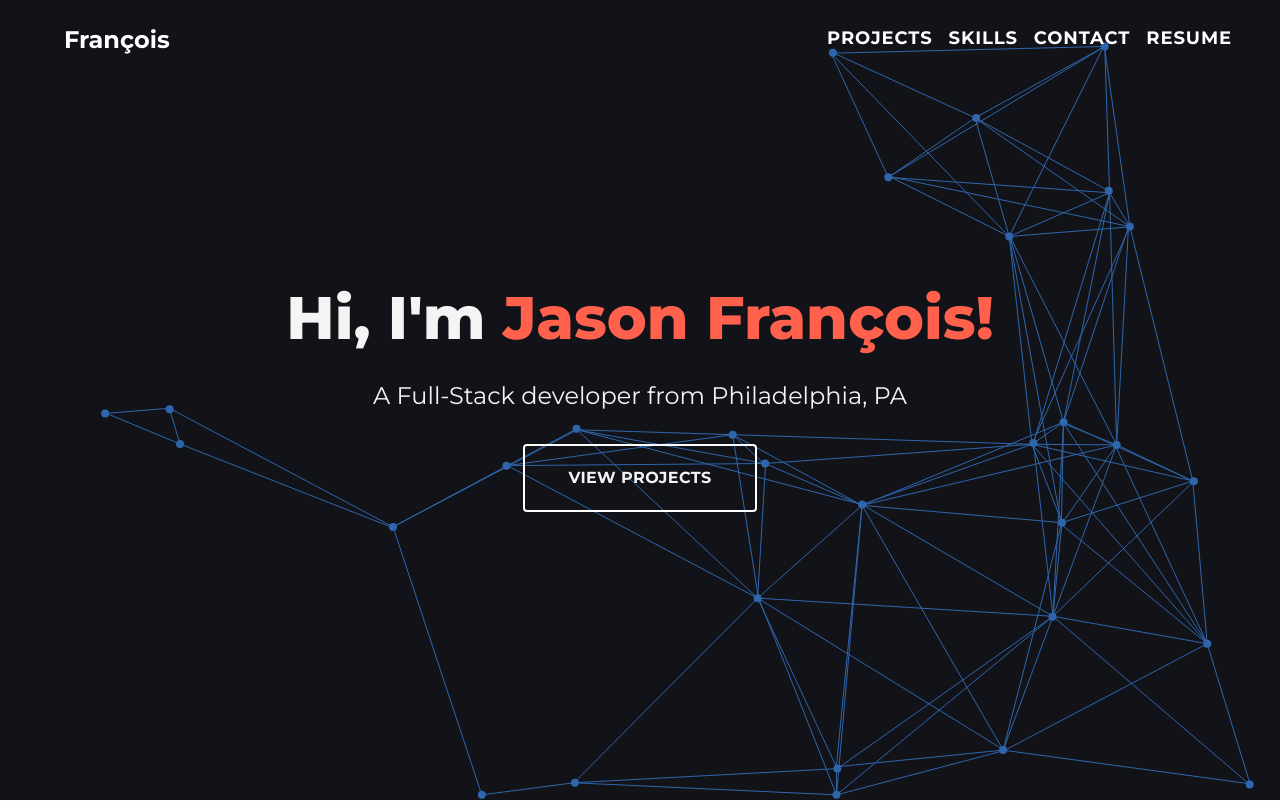
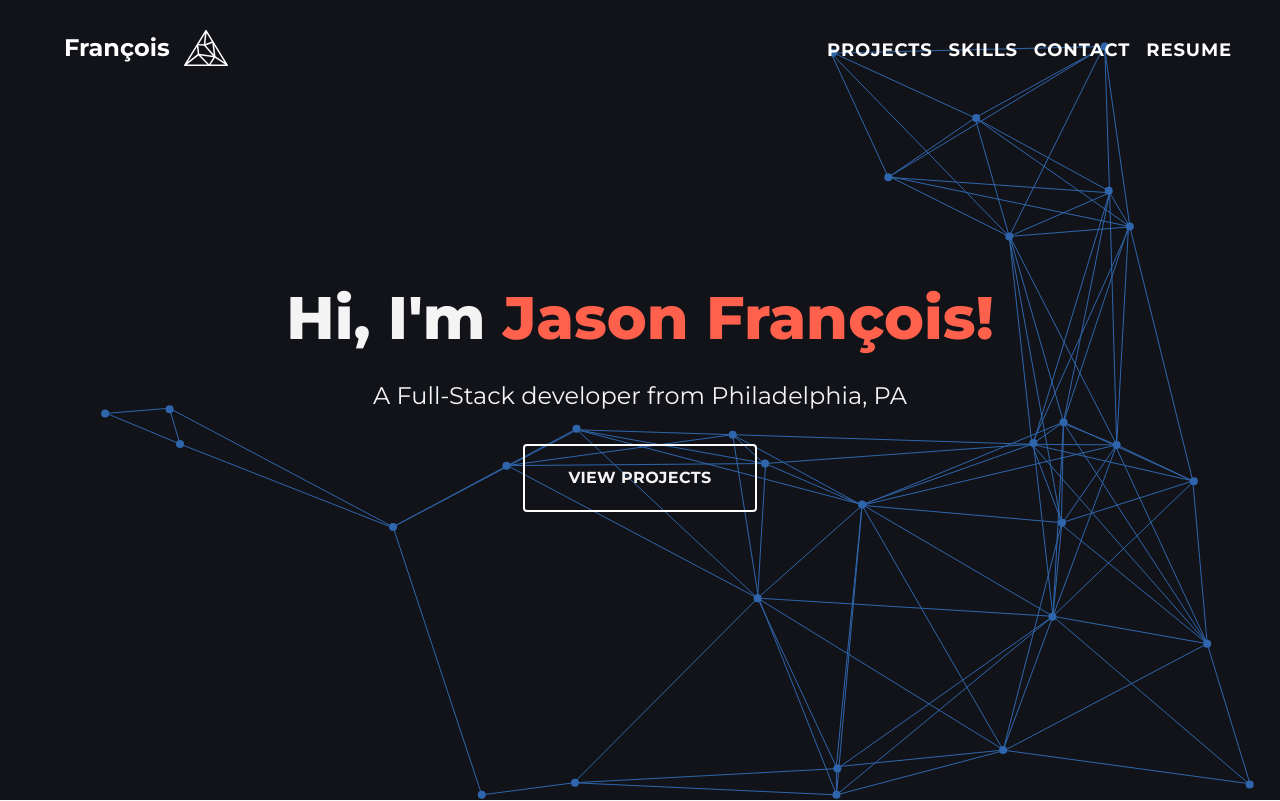
Before and after one commit to Jason-Francois/portfolio-site, a Next.js app: page / in a window 1280 px wide. Shown: the top 801 px of the page. Built offline with nearby package versions, Linux system fonts and the light colour scheme.

Commit message:
Finished adding icon to navbar

```diff
--- a/next.config.js
+++ b/next.config.js
@@ -1,6 +1,33 @@
 /** @type {import('next').NextConfig} */
 const nextConfig = {
   reactStrictMode: true,
-}
+  webpack(config) {
+    // Grab the existing rule that handles SVG imports
+    const fileLoaderRule = config.module.rules.find((rule) =>
+      rule.test?.test?.(".svg")
+    );
 
-module.exports = nextConfig
+    config.module.rules.push(
+      // Reapply the existing rule, but only for svg imports ending in ?url
+      {
+        ...fileLoaderRule,
+        test: /\.svg$/i,
+        resourceQuery: /url/, // *.svg?url
+      },
+      // Convert all other *.svg imports to React components
+      {
+        test: /\.svg$/i,
+        issuer: /\.[jt]sx?$/,
+        resourceQuery: { not: /url/ }, // exclude if *.svg?url
+        use: ["@svgr/webpack"],
+      }
+    );
+
+    // Modify the file loader rule to ignore *.svg, since we have it handled now.
+    fileLoaderRule.exclude = /\.svg$/i;
+
+    return config;
+  },
+};
+
+module.exports = nextConfig;
--- a/package.json
+++ b/package.json
@@ -20,6 +20,7 @@
     "typescript": "5.0.2"
   },
   "devDependencies": {
+    "@svgr/webpack": "^8.0.1",
     "autoprefixer": "^10.4.14",
     "postcss": "^8.4.21",
     "tailwindcss": "^3.2.7"
--- a/src/components/Navbar.tsx
+++ b/src/components/Navbar.tsx
@@ -1,5 +1,6 @@
 import Image from "next/image";
 import Link from "next/link";
+import Logo from "../../public/logo.svg";
 import styles from "@/styles/Navbar.module.css";
 import { useEffect } from "react";
 export default function Navbar() {
@@ -49,6 +50,11 @@ export default function Navbar() {
                 href="#"
               >
                 <span className="font-bold lg:text-2xl">François</span>
+                <span className="block w-12 h-12">
+                  <Logo
+                    className={`${styles["primary-header__logo"]} fill-white `}
+                  />
+                </span>
               </a>
             </div>
             <button
--- a/src/styles/Navbar.module.css
+++ b/src/styles/Navbar.module.css
@@ -2,25 +2,40 @@
 .primary-header {
   transition: 0.2s all ease-in-out;
 }
-
+.primary-header__logo-container {
+  padding-bottom: 1rem;
+}
+.primary-header__logo {
+  transition: 0.25s all ease-in-out;
+}
 .primary-header__logo:hover {
   color: var(--primary-color);
-  transition: 0.25s all ease-in-out;
+}
+.primary-header__logo:hover svg {
+  fill: var(--primary-color);
+  transform: rotate(180deg);
 }
 
-.primary-header__logo svg {
-  fill: white;
-}
 /* Nav */
-
 .primary-nav-item {
   transition: 0.25s all ease-in-out;
-  padding-bottom: 1.5rem;
   border-bottom: 4px solid rgba(0, 0, 0, 0);
 }
-.primary-nav-item:hover {
-  border-color: var(--accent-color);
+.primary-nav-item::after {
+  content: "";
+  display: block;
+  width: 0;
+  height: 4px;
+  margin-top: 5px;
+  background: var(--accent-color);
+  transition: width 0.2s;
 }
+
+.primary-nav-item:hover::after {
+  width: 100%;
+  transition: width 0.3s;
+}
+
 
 /* Hamburger toggle */
 .hamburger {
@@ -35,7 +50,6 @@
   -o-transition: 0.5s ease-in-out;
   transition: 0.5s ease-in-out;
 }
-
 .hamburger span {
   display: block;
   position: absolute;
@@ -54,11 +68,9 @@
   -o-transition: 0.25s ease-in-out;
   transition: 0.25s ease-in-out;
 }
-
 .hamburger span:nth-child(1) {
   top: 0px;
 }
-
 .hamburger span:nth-child(2),
 .hamburger span:nth-child(3) {
   top: 15px;
@@ -94,11 +106,11 @@
   left: 50%;
 }
 
-/* Animation classes */
+/* Animations */
 .scrolled {
   background: #1a1c25;
-  /* border-bottom: var(--primary-color) 4px solid; */
 }
+
 
 /* Media Queries */
 @media (max-width: 35em) {
@@ -110,6 +122,7 @@
   .primary-header__logo-container {
     justify-content: space-between;
     align-items: center;
+    padding: 0;
   }
   .primary-nav-container {
     width: 100%;
--- a/src/styles/globals.css
+++ b/src/styles/globals.css
@@ -22,7 +22,9 @@ a {
   color: inherit;
   text-decoration: none;
 }
-
+i {
+  background-size: 20px 30px;
+}
 :root {
   --body-bg-color: #fafafa;
   --bg-color: #1c1c1c;
```
Also changed, not shown: public/logo.svg, 1 other file (tests, documents, lock files or other folders).
